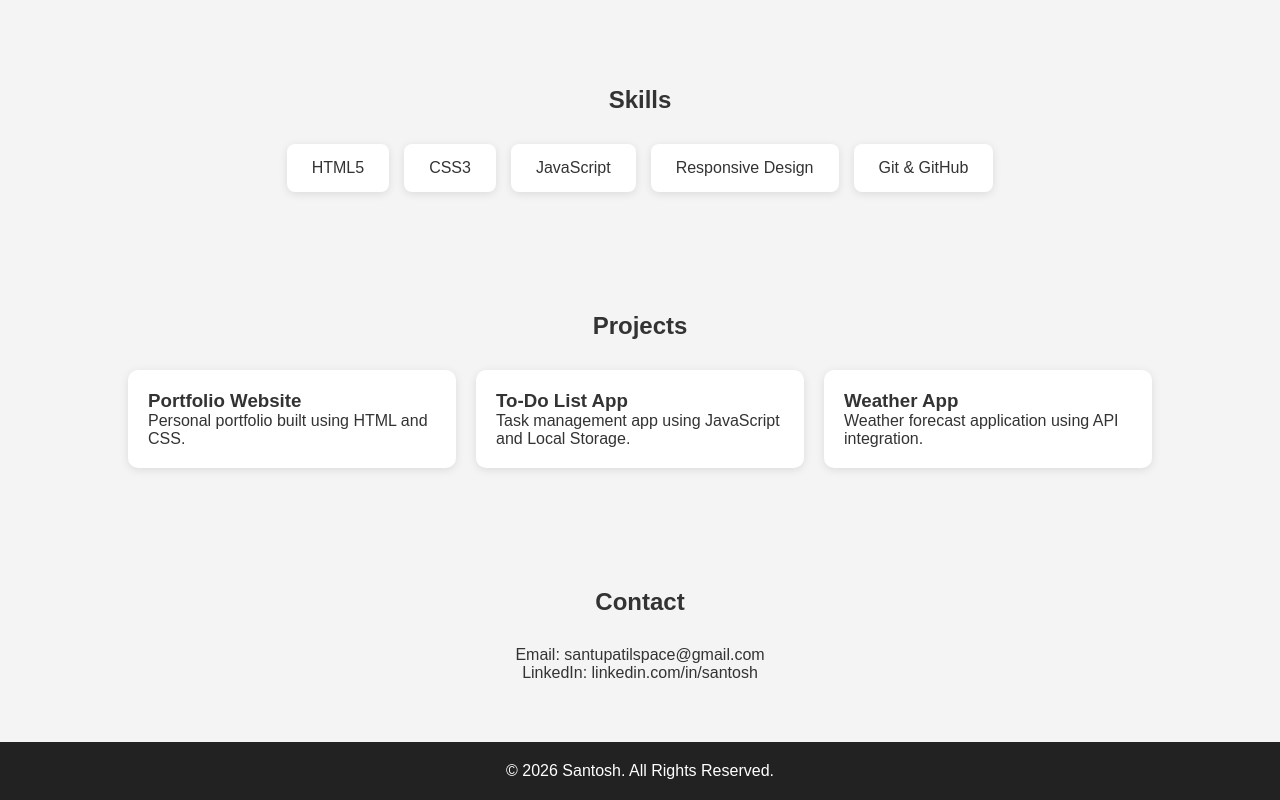
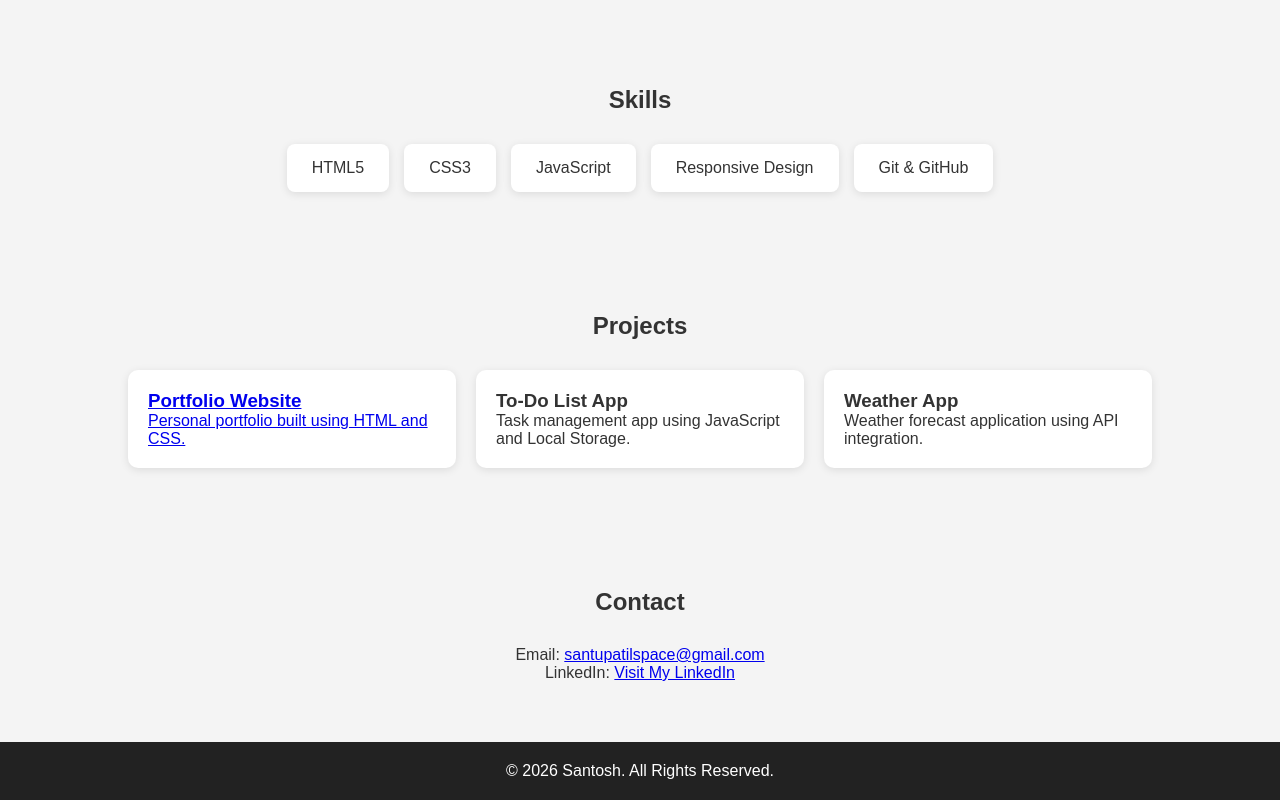
Before and after one commit to santumpatil/Portfolio---website-, a plain HTML site: page index.html in a window 1280 px wide. Shown: the part 1006-1806 px from the top of the page. Drawn offline with Linux system fonts and the light colour scheme.

Commit message:
Update project links and contact information

```diff
--- a/index.html
+++ b/index.html
@@ -159,10 +159,12 @@ footer{
 <section id="projects">
     <h2>Projects</h2>
     <div class="projects">
-        <div class="project">
-            <h3>Portfolio Website</h3>
-            <p>Personal portfolio built using HTML and CSS.</p>
-        </div>
+        <a href="https://github.com/santumpatil/Portfolio---website-" target="_blank">
+    <div class="project">
+        <h3>Portfolio Website</h3>
+        <p>Personal portfolio built using HTML and CSS.</p>
+    </div>
+        </a>
 
         <div class="project">
             <h3>To-Do List App</h3>
@@ -178,8 +180,18 @@ footer{
 
 <section id="contact" class="contact">
     <h2>Contact</h2>
-    <p>Email: santupatilspace@gmail.com</p>
-    <p>LinkedIn: linkedin.com/in/santosh</p>
+ <p>
+Email:
+<a href="mailto:santupatilspace@gmail.com">
+santupatilspace@gmail.com
+</a>
+ </p>
+    <p>
+LinkedIn:
+<a href="https://www.linkedin.com/in/santosh-a95a542" target="_blank">
+Visit My LinkedIn
+</a>
+    </p>
 </section>
 
 <footer>
```
